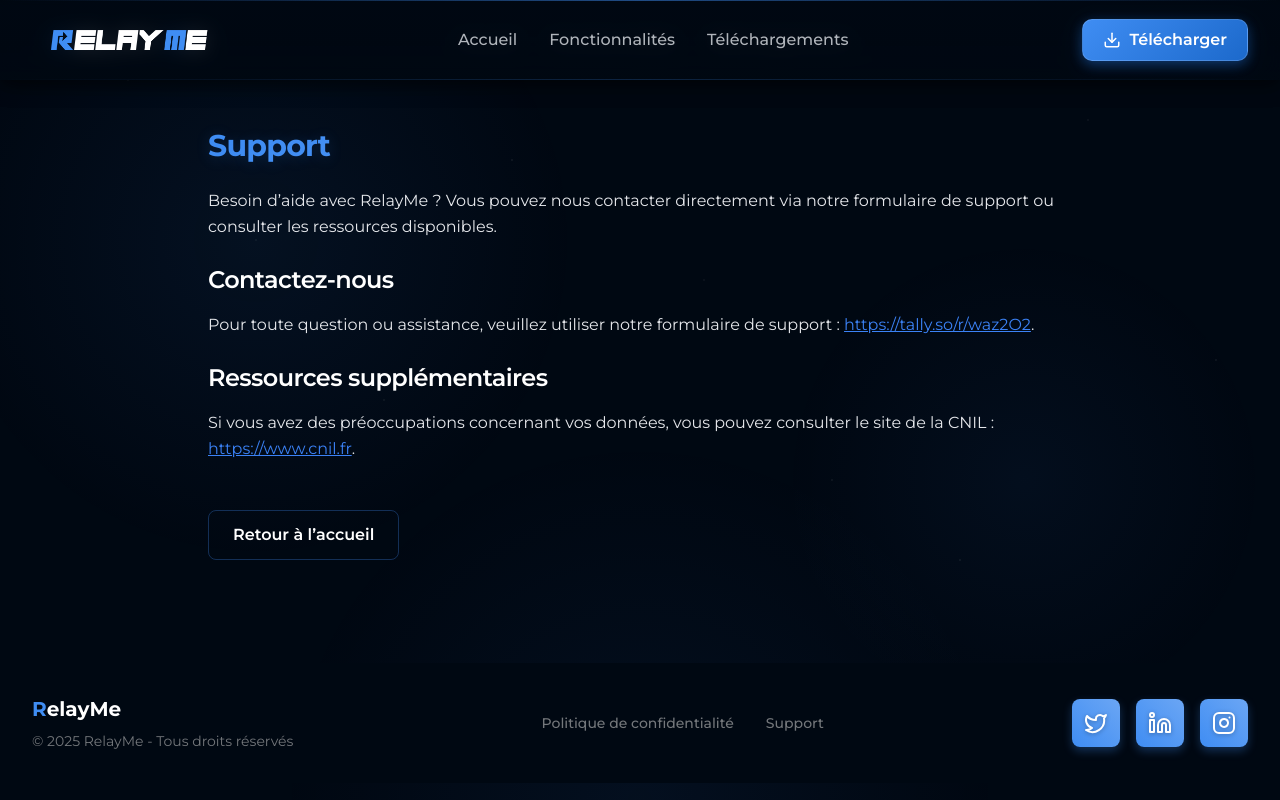
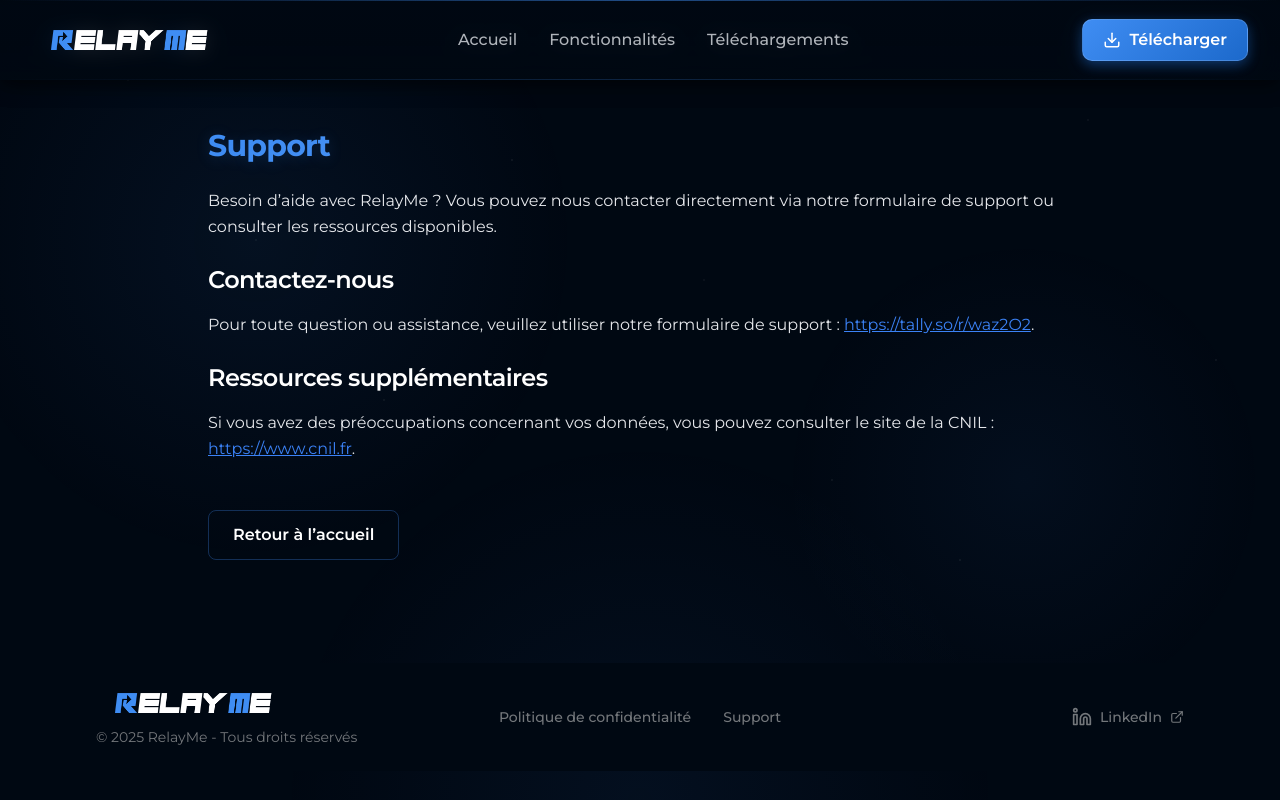
Before and after one commit to KyllianGenot/RelayMe-Website, a React (Vite) app: page /support in a window 1280 px wide. Built offline with nearby package versions, Linux system fonts and the light colour scheme.

Commit message:
Update header, footer, hero section and logo location

```diff
--- a/src/components/Footer.tsx
+++ b/src/components/Footer.tsx
@@ -1,6 +1,6 @@
-import { Twitter, Linkedin, Instagram } from 'lucide-react';
+import { Linkedin, ExternalLink } from 'lucide-react';
 import { useEffect, useState } from 'react';
-import { Link } from 'react-router-dom'; // Importer Link
+import { Link } from 'react-router-dom';
 
 interface FooterProps {
   id?: string;
@@ -15,28 +15,33 @@
       if (year !== currentYear) {
         setCurrentYear(year);
       }
-    }, 1000 * 60 * 60); // Vérification chaque heure
+    }, 1000 * 60 * 60); // Vérification toutes les heures
 
     return () => clearInterval(intervalId);
   }, [currentYear]);
 
   return (
-    <footer className="py-8 bg-[#000812]">
-      <div className="max-w-7xl mx-auto px-4 sm:px-6 lg:px-8">
-        <div className="flex flex-col md:flex-row justify-between items-center gap-8">
-          {/* Bloc Logo et Copyright */}
+    <footer className="py-6 bg-[#000812] text-white">
+      <div className="max-w-6xl mx-auto px-4 sm:px-6 lg:px-8">
+        <div className="grid grid-cols-1 md:grid-cols-3 gap-4 md:gap-8 items-center">
+          {/* Logo et Copyright (à gauche) */}
           <div className="flex flex-col items-center md:items-start text-center md:text-left">
-            <span className="text-xl font-bold mb-2">
-              <span className="text-[#3F8DF3]">R</span>
-              <span className="text-white">elayMe</span>
-            </span>
+            <div className="flex items-center mb-2">
+              <Link to="/">
+                <img
+                  src="/logo.webp"
+                  alt="Logo RelayMe"
+                  className="h-8 w-auto" // Même taille que dans le header
+                />
+              </Link>
+            </div>
             <span className="text-[#73777B] text-sm">
               © {currentYear} RelayMe - Tous droits réservés
             </span>
           </div>
 
-          {/* Bloc Liens */}
-          <div className="flex gap-8">
+          {/* Liens de navigation (au centre) */}
+          <div className="flex flex-col md:flex-row justify-center items-center gap-4 md:gap-8">
             {['Politique de confidentialité', 'Support'].map((item) => (
               <Link
                 key={item}
@@ -48,18 +53,18 @@
             ))}
           </div>
 
-          {/* Bloc Icônes sociales */}
-          <div className="flex gap-4">
-            {[Twitter, Linkedin, Instagram].map((Icon, index) => (
-              <a
-                key={index}
-                href="#"
-                className="social-icon"
-                aria-label={`Suivez-nous sur ${Icon.name}`}
-              >
-                <Icon size={24} />
-              </a>
-            ))}
+          {/* Lien LinkedIn (à droite) */}
+          <div className="flex justify-center md:justify-end items-center">
+            <a
+              href="https://www.linkedin.com/company/relayme"
+              target="_blank"
+              rel="noopener noreferrer"
+              className="flex items-center gap-2 text-[#73777B] hover:text-[#3F8DF3] transition-colors duration-200"
+            >
+              <Linkedin size={20} />
+              <span className="text-sm font-medium">LinkedIn</span>
+              <ExternalLink size={14} />
+            </a>
           </div>
         </div>
       </div>
--- a/src/components/Header.tsx
+++ b/src/components/Header.tsx
@@ -1,7 +1,6 @@
 import { useState, useEffect } from 'react';
 import { Download, Menu, X } from 'lucide-react';
 import { Link, useNavigate } from 'react-router-dom';
-import Logo from '../assets/images/logo.webp';
 
 export default function EnTete() {
   const [estVisible, setEstVisible] = useState(true);
@@ -73,7 +72,7 @@
           <div className="flex items-center">
             <Link to="/" className="flex items-center">
               <img
-                src={Logo}
+                src="/logo.webp"
                 alt="Logo"
                 className="h-8 w-auto"
               />
--- a/src/components/Hero.tsx
+++ b/src/components/Hero.tsx
@@ -25,7 +25,7 @@
   }, []);
 
   return (
-    <section id={id} className="min-h-[110vh] flex items-center py-20 overflow-hidden">
+    <section id={id} className="min-h-[110vh] flex items-center py-20 max-md:pt-48 overflow-hidden">
       <div className="max-w-7xl mx-auto px-4 sm:px-6 lg:px-8">
         <div className="grid lg:grid-cols-2 gap-12 items-center">
           <div className="space-y-8">
```
Also changed, not shown: public/logo.webp (renamed from src/assets/images/logo.webp).
